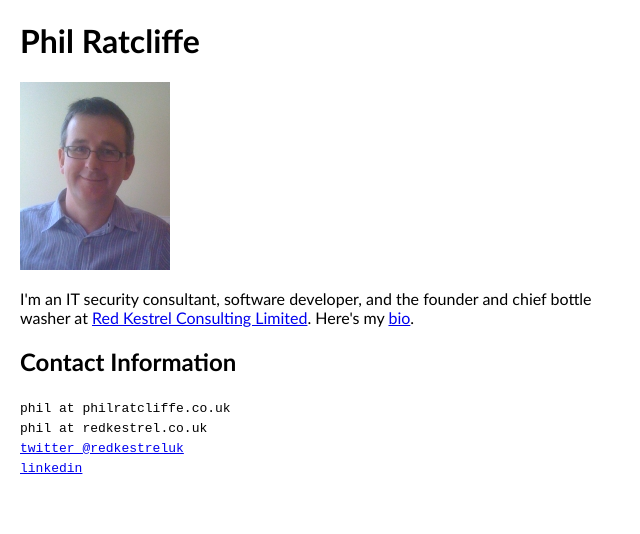
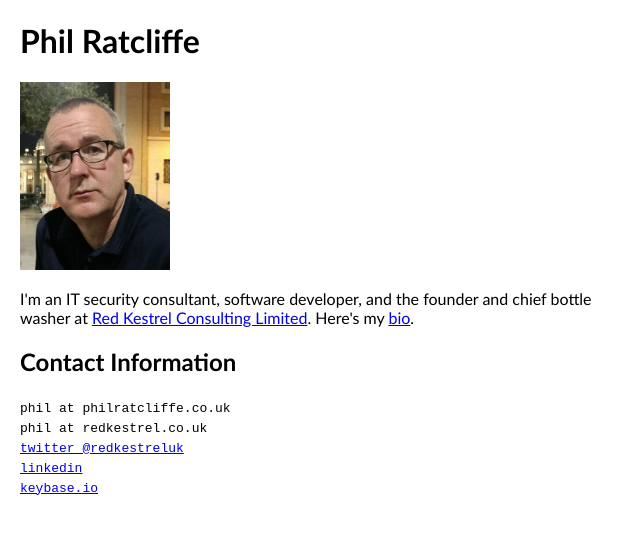
Before and after one commit to redkestrel/philr, a plain HTML site: page index.html in a window 1280 px wide. Shown: the whole page, without its empty margins (0-640 px from the left). Drawn offline with Linux system fonts and the light colour scheme.

Commit message:
updated profile picture and added keybase.io proof

```diff
--- a/index.html
+++ b/index.html
@@ -10,7 +10,7 @@
 </head>
 <body>
 <h1>Phil Ratcliffe</h1>
-<img src="images/phil2.jpg" alt="Phil Ratcliffe" width="150" height="188">
+<img src="images/philratcliffe.jpg" alt="Phil Ratcliffe" width="150" height="188">
 <p> I'm an IT security consultant, software developer, and the founder and chief bottle washer at <a href="http://www.redkestrel.co.uk">Red Kestrel Consulting Limited</a>. Here's my <a href="/bio.txt">bio</a>.
 
 
@@ -19,6 +19,7 @@
 <code>phil at redkestrel.co.uk</code><br>
 <code><a href="https://twitter.com/redkestreluk">twitter @redkestreluk</a></code><br>
 <code><a href="http://uk.linkedin.com/in/philratcliffe">linkedin</code><br>
+<code><a href="https://keybase.io/philratcliffe">keybase.io</code><br>
 
 
 
```
Also changed, not shown: images/philratcliffe.jpg (added), keybase.txt (added).
